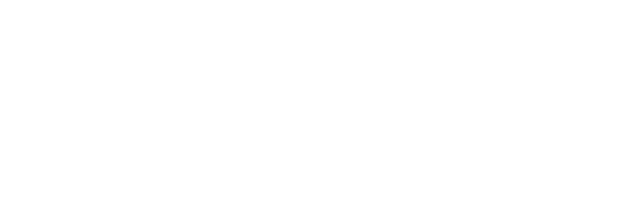
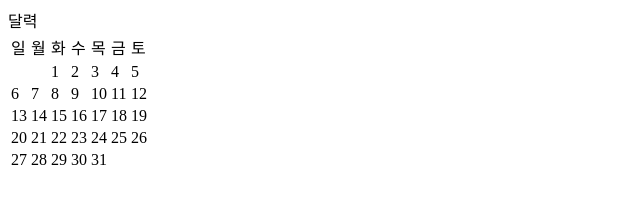
Before and after one commit to jmpark6846/js-calendar, a website: page public/index.html in a window 1280 px wide. Shown: the whole page, without its empty margins (0-640 px from the left). Drawn offline with nearby package versions, Linux system fonts and the light colour scheme.

Commit message:
displayCalendar 생성

```diff
--- a/public/index.html
+++ b/public/index.html
@@ -5,11 +5,11 @@
 </head>
 <body>
 
-
+    <div id="calendar"></div>
     <script
       src="https://code.jquery.com/jquery-3.3.1.min.js"
       integrity="sha256-FgpCb/KJQlLNfOu91ta32o/NMZxltwRo8QtmkMRdAu8="
       crossorigin="anonymous"></script>
-    <script type="text/javascript" src="js/calendar.js"></script>
+    <script type="text/javascript" src="js/calendar.js" charset="utf-8"></script>
 </body>
 </html>
--- a/public/js/calendar.js
+++ b/public/js/calendar.js
@@ -1,14 +1,67 @@
 $(document).ready(function(){
-
+    displayCalendar();
 });
 
 function displayCalendar(){
     let now = new Date(),
-        year = now.getFullYear(),
-        month = now.getMonth(),
-        date = now.getDate(),
-        day = now.getDay();
+        currentYear = now.getFullYear(),
+        currentMonth = 4,//now.getMonth(),
+        currentDate = now.getDate(),
+        currentDay = now.getDay();
 
-    console.log(now);
-    console.log(`${year}-${month}-${date} ${day}`);
+    let html = "";
+
+    let endDates = [31, 28, 31, 30, 31, 30, 31, 31, 30, 31, 30, 31];
+    let firstDate = new Date(Date.UTC(currentYear, currentMonth, 1)),
+        startDayOfWeek = 0, // 한 주의 시작은 일요일
+        columns = (currentMonth === 2) && (startDayOfWeek === firstDate.getDay()) ? 4 : 5,
+        day=1;
+
+
+
+    html += '<table> 달력\
+            <tr>\
+                <td>일</td>\
+                <td>월</td>\
+                <td>화</td>\
+                <td>수</td>\
+                <td>목</td>\
+                <td>금</td>\
+                <td>토</td>\
+            </tr>';
+
+
+
+    /*
+    1. 빈칸을 출력해준다.
+        1-1
+    2. 칸에 맞게 숫자를 출력한다.
+    3. 숫자가 endDates와 같으면 루프 빠져나옴
+    */
+    let temp=0;
+    for(let i=0; i<columns; i++){
+        html+='<tr>';
+
+        if(i===0){
+            for(temp=0; temp<7; temp++){
+                if(firstDate.getDay() !== temp)
+                    html += '<td></td>';
+                else
+                    break;
+            }
+
+        }
+        console.log(temp);
+        for(let j=0; j<7-temp; j++){
+            html += `<td> ${day++}</td>`;
+
+            if(day > endDates[currentMonth]) break;
+
+        }
+        temp=0;
+        html+='</tr>';
+    }
+    html+='</table>';
+
+    document.getElementById('calendar').innerHTML = html;
 }
```
Also changed, not shown: public/dist/calendar.js.
